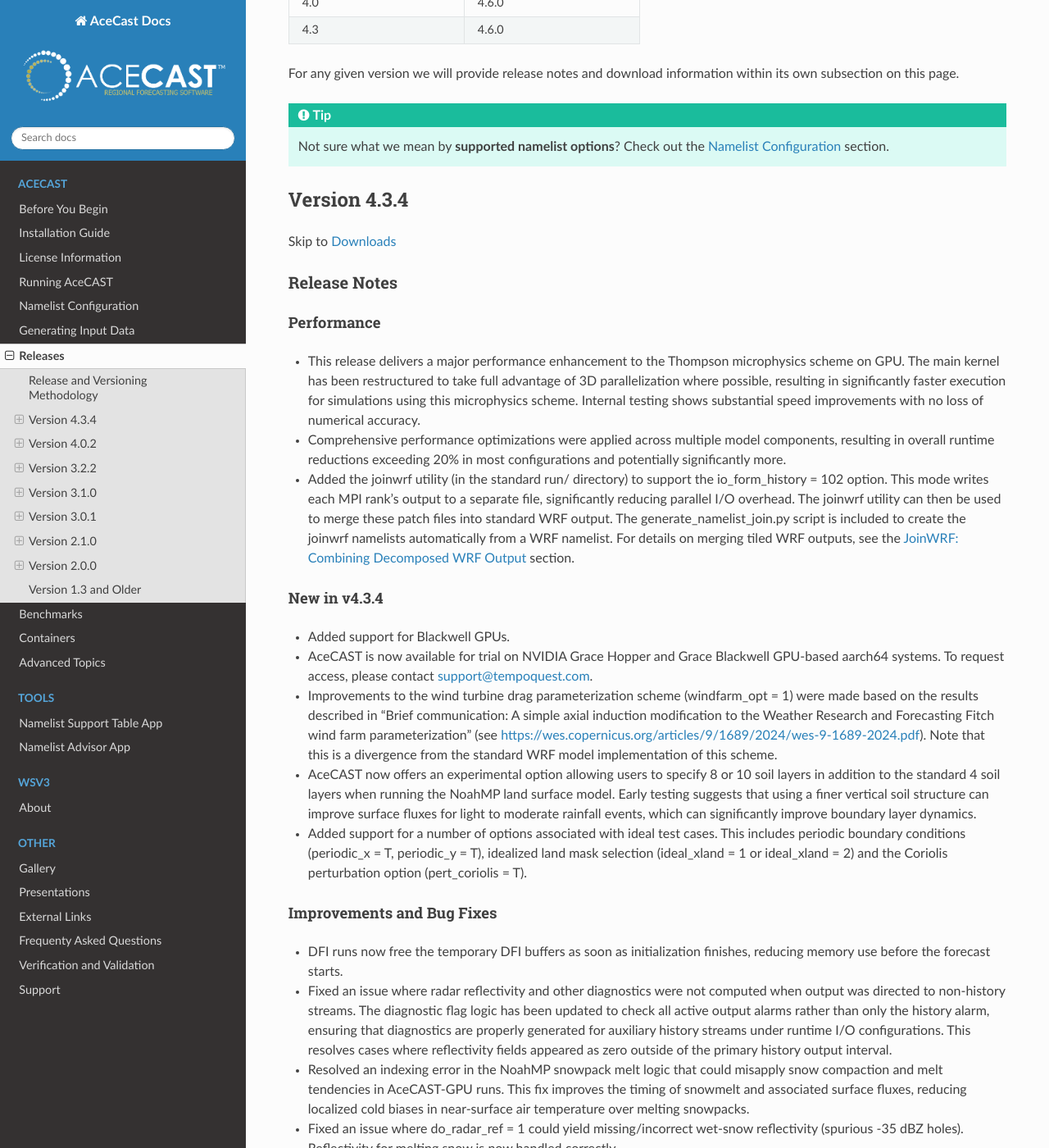
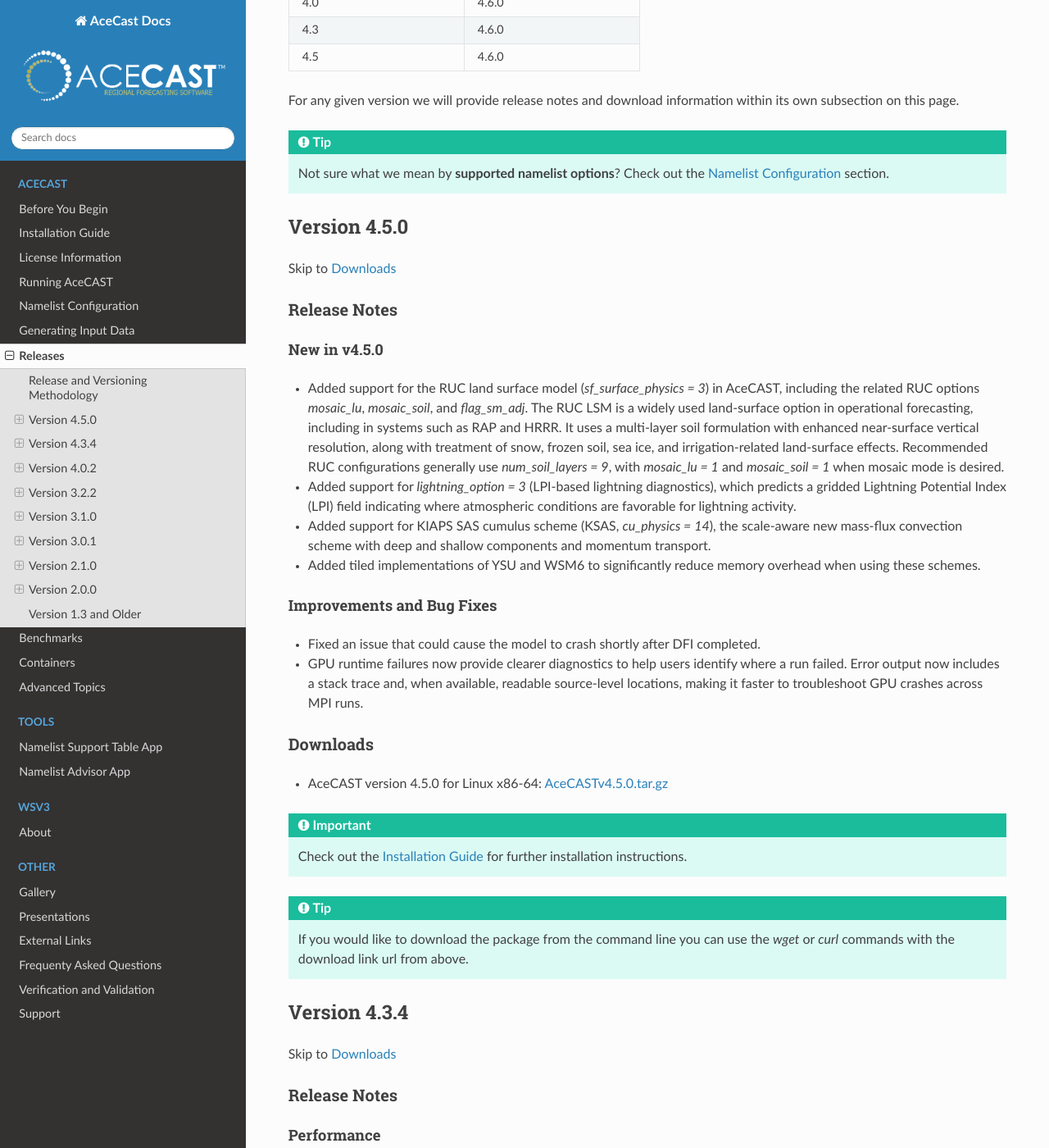
Before and after one commit to TempoQuestInc/AceCAST-Docs, a Sphinx documentation site: the page built from source/Releases.rst, in a window 1280 px wide and 1400 px high, scrolled down 913 px. Shown: the whole window at 82% size. Built offline with Sphinx 7.4.7 and the Read the Docs theme 3.1.0, drawn with Linux system fonts in a browser that asks for light colours; some of the changed text lies outside the part shown.

Commit message:
docs: add AceCAST v4.5.0 release notes and update latest-version references

```diff
--- a/source/Releases.rst
+++ b/source/Releases.rst
@@ -54,6 +54,8 @@
      - 4.6.0
    * - 4.3
      - 4.6.0
+   * - 4.5
+     - 4.6.0
 
 For any given version we will provide release notes and download information within its own
 subsection on this page.
@@ -64,6 +66,42 @@
 
 
 .. _latestlink:
+
+Version 4.5.0
+=============
+
+Skip to :ref:`v4_5_0_downloads_link`
+
+Release Notes
+-------------
+
+New in v4.5.0
+*************
+
+* Added support for the RUC land surface model (*sf_surface_physics = 3*) in AceCAST, including the related RUC options *mosaic_lu*, *mosaic_soil*, and *flag_sm_adj*. The RUC LSM is a widely used land-surface option in operational forecasting, including in systems such as RAP and HRRR. It uses a multi-layer soil formulation with enhanced near-surface vertical resolution, along with treatment of snow, frozen soil, sea ice, and irrigation-related land-surface effects. Recommended RUC configurations generally use *num_soil_layers = 9*, with *mosaic_lu = 1* and *mosaic_soil = 1* when mosaic mode is desired.
+* Added support for *lightning_option = 3* (LPI-based lightning diagnostics), which predicts a gridded Lightning Potential Index (LPI) field indicating where atmospheric conditions are favorable for lightning activity.
+* Added support for KIAPS SAS cumulus scheme (KSAS, *cu_physics = 14*), the scale-aware new mass-flux convection scheme with deep and shallow components and momentum transport.
+* Added tiled implementations of YSU and WSM6 to significantly reduce memory overhead when using these schemes.
+
+Improvements and Bug Fixes
+**************************
+
+* Fixed an issue that could cause the model to crash shortly after DFI completed.
+* GPU runtime failures now provide clearer diagnostics to help users identify where a run failed. Error output now includes a stack trace and, when available, readable source-level locations, making it faster to troubleshoot GPU crashes across MPI runs.
+
+.. _v4_5_0_downloads_link:
+
+Downloads
+---------
+
+* AceCAST version 4.5.0 for Linux x86-64: `AceCASTv4.5.0.tar.gz <https://tqi-public.s3.us-east-2.amazonaws.com/distros/acecast-v4.5.0%2Blinux.x86_64.nvhpc25.9.tar.gz>`_
+
+.. important::
+   Check out the :ref:`installationguide` for further installation instructions.
+
+.. tip::
+   If you would like to download the package from the command line you can use the `wget` or `curl`
+   commands with the download link url from above.
 
 Version 4.3.4
 =============
```
Also changed, not shown: source/InstallationGuide.rst (+6 -6 lines), source/RunningAcecast.rst (+14 -14 lines).
